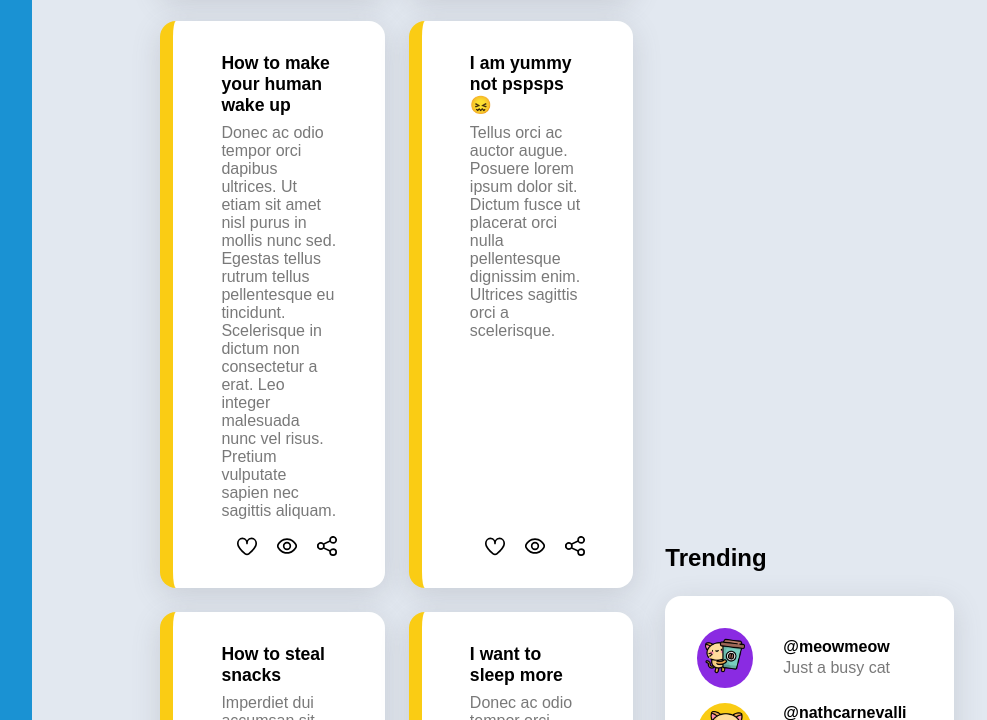
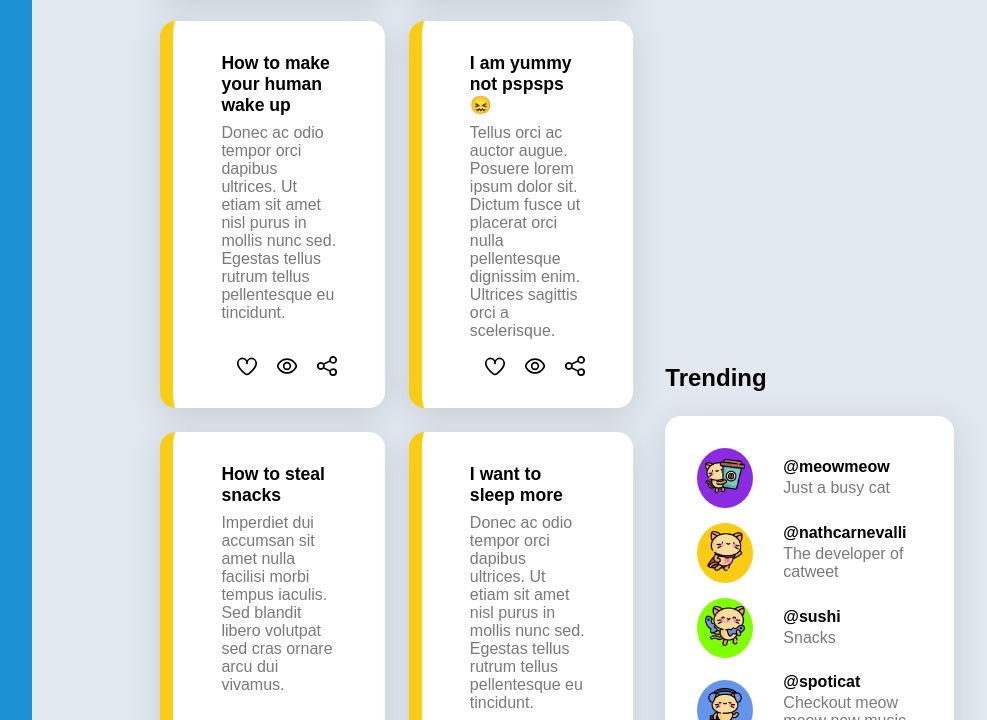
Before and after one commit to nathcarnevalli/admin-dashboard, a plain HTML site: page index.html in a window 1280 px wide. Shown: the part 705-1425 px from the top of the page, without its empty margins (198-1185 px from the left). Drawn offline with Linux system fonts and the light colour scheme.

Commit message:
fix: README.md project description and title and html tweets box

```diff
--- a/index.html
+++ b/index.html
@@ -74,7 +74,7 @@
       <div>
         <div>
           <h4>How to make your human wake up</h4>
-          <p>Donec ac odio tempor orci dapibus ultrices. Ut etiam sit amet nisl purus in mollis nunc sed. Egestas tellus rutrum tellus pellentesque eu tincidunt. Scelerisque in dictum non consectetur a erat. Leo integer malesuada nunc vel risus. Pretium vulputate sapien nec sagittis aliquam.</p>
+          <p>Donec ac odio tempor orci dapibus ultrices. Ut etiam sit amet nisl purus in mollis nunc sed. Egestas tellus rutrum tellus pellentesque eu tincidunt. </p>
         </div>
         <span class="interaction"><img src="./assets/images/heart.svg" alt="like"><img src="./assets/images/eye.svg" alt="eye"><img src="./assets/images/share.svg" alt=""></span>
       </div>
```
Also changed, not shown: 1 other file.
